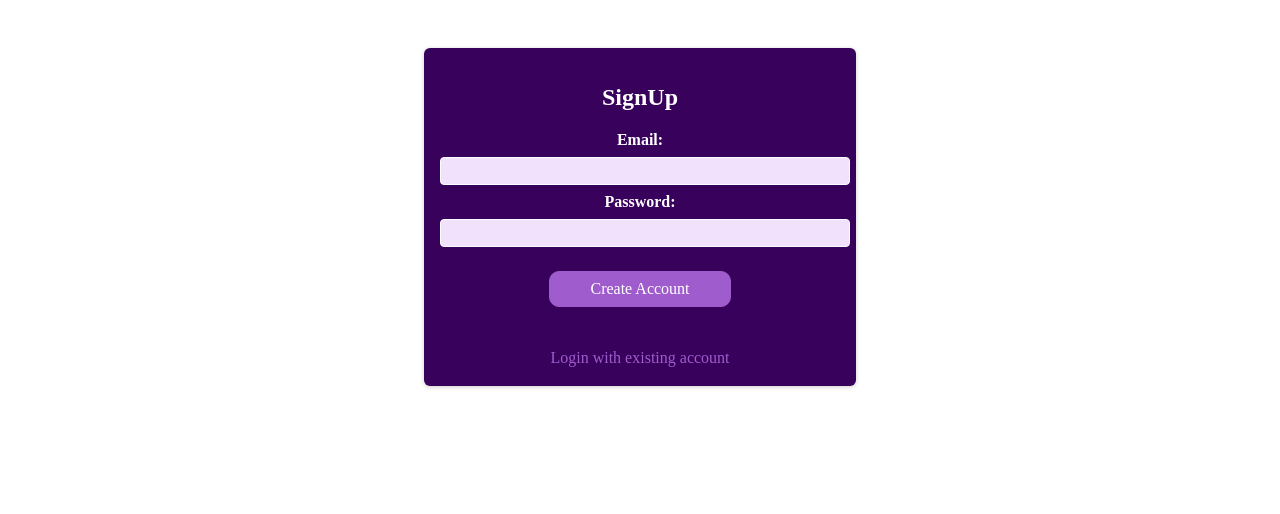
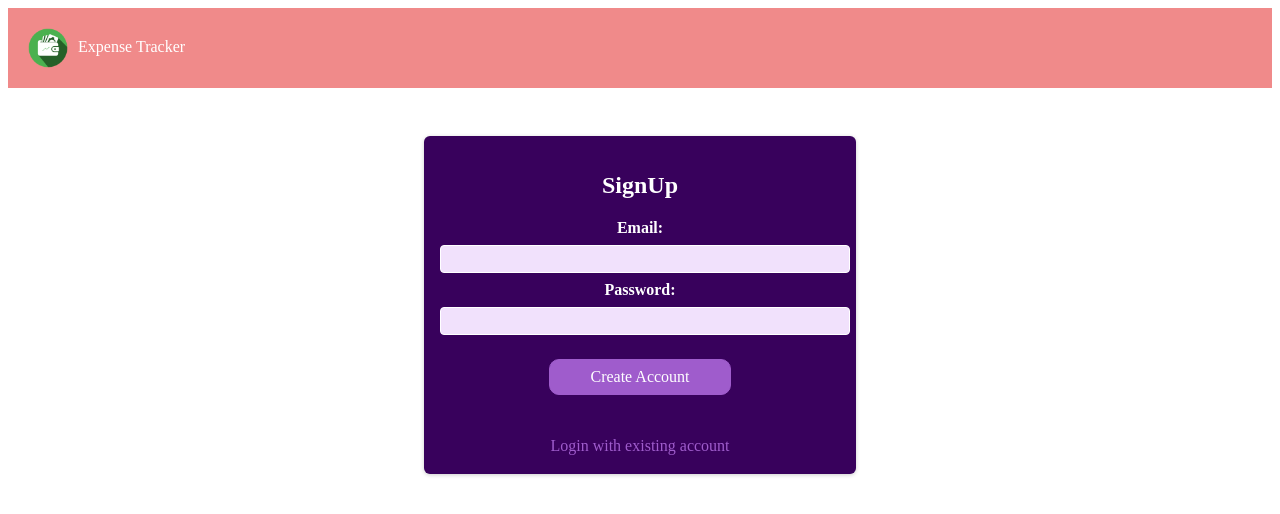
Before and after one commit to kapil11Agnihotri/Expense-Tracker-React-, a React (Vite) app in the folder expense/: page / in a window 1280 px wide. Shown: the top 514 px of the page. Built offline with nearby package versions, Linux system fonts and the light colour scheme.

Commit message:
get data done

```diff
--- a/expense/package.json
+++ b/expense/package.json
@@ -9,6 +9,7 @@
     "preview": "vite preview"
   },
   "dependencies": {
+    "axios": "^1.1.3",
     "react": "^18.2.0",
     "react-dom": "^18.2.0",
     "react-router-dom": "^6.4.3"
--- a/expense/src/Components/Auth/AuthForm.jsx
+++ b/expense/src/Components/Auth/AuthForm.jsx
@@ -3,6 +3,7 @@ import { useContext } from "react";
 import AuthContext from "../Store/AuthContext";
 import classes from './AuthForm.module.css'
 import { useNavigate } from "react-router-dom";
+import Logo from '../Assets/Logo.png'
 
 const AuthForm = () => {
   const [isLogin, setIsLogin] = useState(false);
@@ -62,6 +63,13 @@ const AuthForm = () => {
 
 
   return (
+    <>
+    <div className="header">
+      <div style={{display:'flex'}}>
+        <img className="img" src={Logo} alt='logoimg'/>
+        <div style={{margin:'10px'}}>Expense Tracker</div>
+      </div>
+    </div>
     <section className={classes.auth}>
       <h1>{isLogin ? "Login" : "SignUp"}</h1>
       <form onSubmit={submitHandler}>
@@ -91,6 +99,7 @@ const AuthForm = () => {
       </div>
       </div>
     </section>
+    </>
   );
 };
 
--- a/expense/src/Components/Layout/Welcome.css
+++ b/expense/src/Components/Layout/Welcome.css
@@ -1,5 +1,11 @@
 .header{
     display: flex;
     justify-content: space-between;
-
+    padding: 20px;
+    background:#f08a8a;
+    color: white;
 }
+.img{
+    width: 40px;
+    height: 40px;
+}
--- a/expense/src/Components/Layout/Welcome.jsx
+++ b/expense/src/Components/Layout/Welcome.jsx
@@ -10,7 +10,9 @@ const Welcome = () => {
       </div>
       <div>
         Your profile is incomplete :
+
         <Link to='/Profile'>Complete Now</Link>
+
       </div>
     </div>
   )
--- a/expense/src/Components/Profile/Profile.jsx
+++ b/expense/src/Components/Profile/Profile.jsx
@@ -3,6 +3,7 @@ import { useContext } from "react";
 import { Link } from "react-router-dom";
 import AuthContext from "../Store/AuthContext";
 import classes from "./Profile.module.css";
+import axios from "axios";
 
 const Profile = () => {
   const nameInputRef = useRef();
@@ -10,63 +11,61 @@ const Profile = () => {
 
   const AuthCtx = useContext(AuthContext);
 
-  const submitHandler = (event) => {
+  const submitHandler = async (event) => {
     event.preventDefault();
 
     const enteredName = nameInputRef.current.value;
     const enteredUrl = urlInputRef.current.value;
 
-    fetch(
-      "https://identitytoolkit.googleapis.com/v1/accounts:update?key=AIzaSyCm5L7G1RQwkRNv8SpcRkiunQDVORXBR48",
-      {
-        method: "POST",
-        body: JSON.stringify({
+    const obj = {
       idToken: AuthCtx.token,
       displayName: enteredName,
       photoUrl: enteredUrl,
       returnSecureToken: true,
-        }),
-        headers: {
-          "Content-Type": "application/json",
-        },
-      }
-    ).then((res) => {
-      console.log(res);
-      alert('Success')
-    }).catch((err)=>{
-        console.log(err)
-        alert('Failed')
-    })
     };
 
-  fetch('https://identitytoolkit.googleapis.com/v1/accounts:lookup?key=AIzaSyCm5L7G1RQwkRNv8SpcRkiunQDVORXBR48',{
-     method:'POST',
-     body:JSON.stringify({
-        idToken:AuthCtx.token,
-     }),
-     headers:{
-        "Content-Type": "application/json",
-     }
-  }).then((res)=>{
-    console.log(res)
-  })
+    const response = await axios.post(
+      "https://identitytoolkit.googleapis.com/v1/accounts:update?key=AIzaSyCm5L7G1RQwkRNv8SpcRkiunQDVORXBR48",
+      obj
+    );
+    console.log(response);
+  };
+
+  const getDetail = async () => {
+    const obj = {
+      idToken: AuthCtx.token,
+    };
+    const res = await axios.post(
+      "https://identitytoolkit.googleapis.com/v1/accounts:lookup?key=AIzaSyCm5L7G1RQwkRNv8SpcRkiunQDVORXBR48",
+      obj
+    );
+    console.log(res);
+    nameInputRef.current.value=res.data.users[0].displayName
+    urlInputRef.current.value=res.data.users[0].photoUrl
+
+  };
+  getDetail();
+
 
   return (
     <>
-
+      <div className="header">
+        <div>Winners naver quite , Quitters naver win.</div>
+        <div>Your profile is Complete</div>
+      </div>
       <section className={classes.profile}>
-        <Link to='/Welcome'>
+        <Link to="/Welcome">
           {<button className={classes.remove}>X</button>}
         </Link>
 
         <form onSubmit={submitHandler}>
           <h1>Contact Details</h1>
-        <div >
+          <div>
             <div className={classes.control}>
               <label htmlFor="fullName">Full Name</label>
               <input type="text" id="name" ref={nameInputRef} />
             </div>
-          <div className={classes.control} >
+            <div className={classes.control}>
               <label>Profile Photo Url</label>
               <input type="text" id="url" ref={urlInputRef} />
             </div>
```
Also changed, not shown: expense/src/Components/Assets/Logo.png (added), 1 other file (tests, documents, lock files or other folders). Lines whose indentation alone changed are shown as unchanged.
